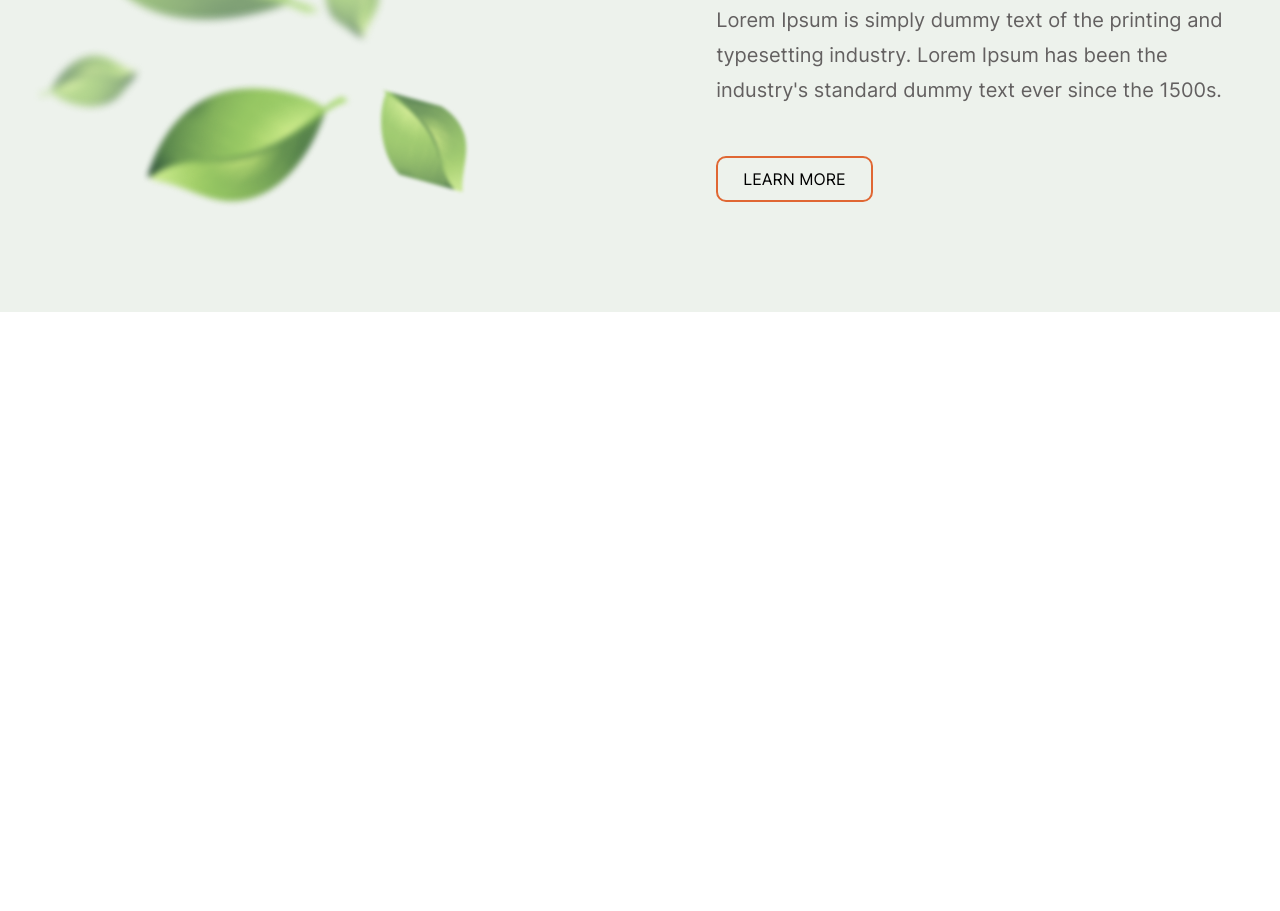
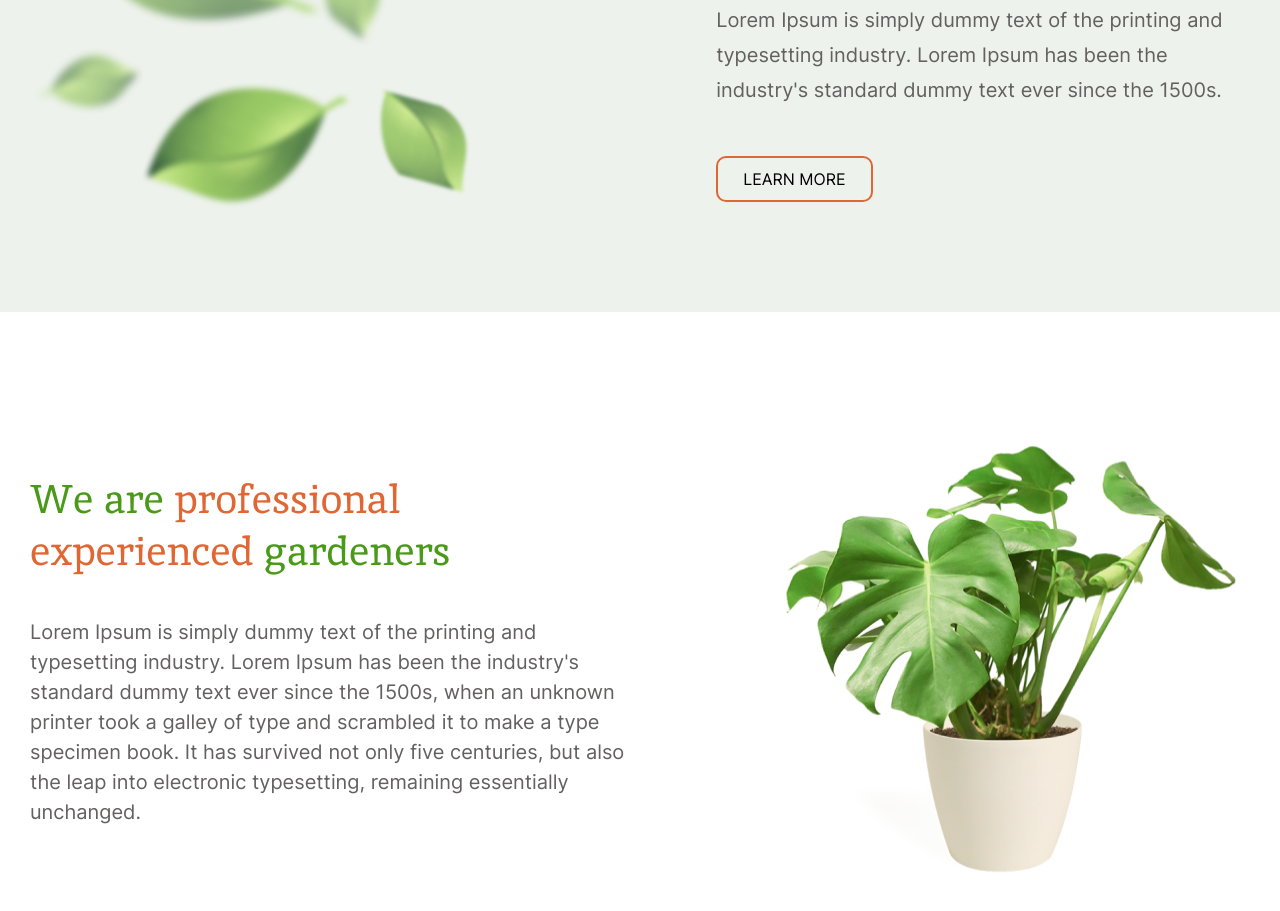
Before and after one commit to nataliamoiseenko/plants, a plain HTML site: page plants/index.html in a window 1280 px wide. Shown: the part 371-1282 px from the top of the page. Before the commit the page ends 800 px from the top, so only its background shows below. Drawn offline with Linux system fonts and the light colour scheme.

Commit message:
feat: about section

```diff
--- /dev/null
+++ b/plants/css/about/about.css
@@ -0,0 +1,34 @@
+.about {
+  padding: 93px 0 94px;
+  background-color: #FFFFFF;
+}
+
+.about__content {
+  display: flex;
+  gap: 153px;
+}
+
+.about__content-aside {
+  padding: 68px 0 61px;
+}
+
+.about__content-aside-header {
+  margin-bottom: 40px;
+  color: #499A18;
+  font-family: 'Inika';
+  font-weight: 400;
+  font-size: 40px;
+  line-height: 52.12px;
+}
+
+.about__content-aside-header-colored {
+  color: #E06733;
+}
+
+.about__content-aside-text {
+  color: #636060;
+  font-family: 'Inter';
+  font-weight: 400;
+  font-size: 20px;
+  line-height: 30px;
+}
--- a/plants/css/global/global.css
+++ b/plants/css/global/global.css
@@ -29,6 +29,10 @@ h1 {
   margin: 0;
 }
 
+h2 {
+  margin: 0;
+}
+
 p {
   margin: 0;
 }
--- a/plants/css/style.css
+++ b/plants/css/style.css
@@ -2,3 +2,4 @@
 @import url(global/global.css);
 @import url(header/header.css);
 @import url(welcome/welcome.css);
+@import url(about/about.css);
--- a/plants/index.html
+++ b/plants/index.html
@@ -72,7 +72,28 @@
       </div>
     </section>
 
-    <section id="about" class="about"></section>
+    <section id="about" class="about">
+      <div class="container">
+        <div class="about__content">
+          <div class="about__content-aside">
+            <h2 class="about__content-aside-header">
+              We are
+              <span class="about__content-aside-header-colored">professional experienced</span>
+              gardeners
+            </h2>
+            <p class="about__content-aside-text">
+              Lorem Ipsum is simply dummy text of the printing and typesetting industry.
+              Lorem Ipsum has been the industry's standard dummy text ever since the 1500s,
+              when an unknown printer took a galley of type and scrambled it to make a type
+              specimen book. It has survived not only five centuries, but also the leap into
+              electronic typesetting, remaining essentially unchanged.
+            </p>
+          </div>
+          <img src="assets/img/houseplant 1.png" alt="houseplant 1">
+        </div>
+      </div>
+    </section>
+
     <section id="service" class="service"></section>
     <section id="prices" class="prices"></section>
     <section id="contacts" class="contacts"></section>
```
Also changed, not shown: plants/assets/img/houseplant 1.png (added).
